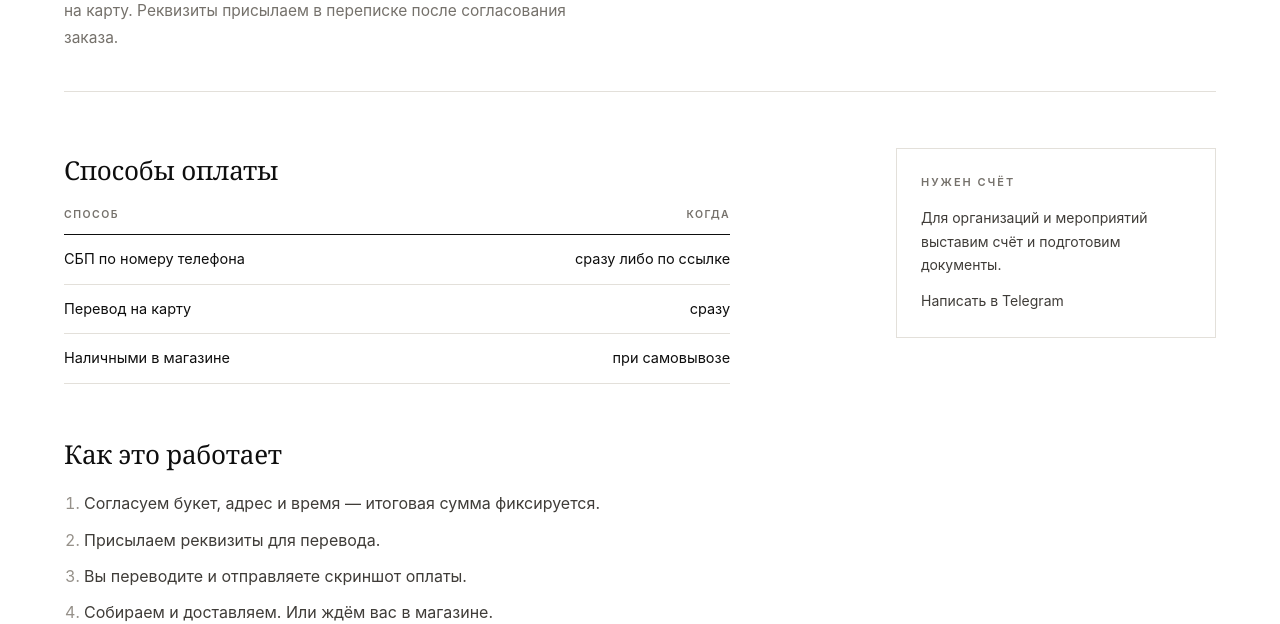
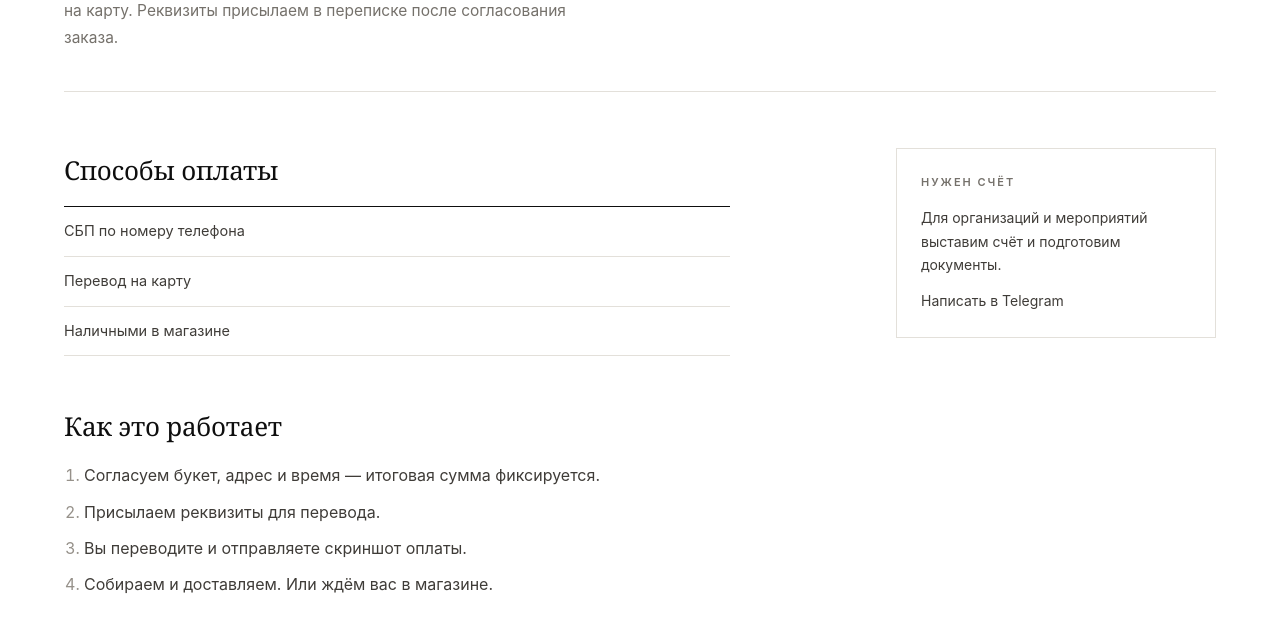
Before and after one commit to jelatinchik78/flowers-draft, a PHP site: page /payment.html in a window 1280 px wide. Shown: the part 262-886 px from the top of the page. Run offline with PHP 8.4, Linux system fonts and the light colour scheme.

Commit message:
Payment: list payment methods without the When column

```diff
--- a/payment.html
+++ b/payment.html
@@ -49,16 +49,11 @@
     <div class="article-grid">
       <div class="article-body">
         <h2>Способы оплаты</h2>
-        <table class="table">
-          <thead>
-            <tr><th>Способ</th><th>Когда</th></tr>
-          </thead>
-          <tbody>
-            <tr><td>СБП по номеру телефона</td><td>сразу либо по ссылке</td></tr>
-            <tr><td>Перевод на карту</td><td>сразу</td></tr>
-            <tr><td>Наличными в магазине</td><td>при самовывозе</td></tr>
-          </tbody>
-        </table>
+        <ul class="pay-methods">
+          <li>СБП по номеру телефона</li>
+          <li>Перевод на карту</li>
+          <li>Наличными в магазине</li>
+        </ul>
 
         <h2>Как это работает</h2>
         <ol>
--- a/style.css
+++ b/style.css
@@ -320,6 +320,13 @@ button{font:inherit;color:inherit;background:none;border:0;cursor:pointer}
 .table td{padding:12px 12px 12px 0;border-bottom:1px solid var(--line);vertical-align:top}
 .table td:last-child,.table th:last-child{text-align:right;padding-right:0;white-space:nowrap;font-variant-numeric:tabular-nums}
 
+.article-body .pay-methods{
+  list-style:none;margin:0 0 24px;padding:0;font-size:14.5px;border-top:1px solid var(--ink)
+}
+.article-body .pay-methods li{
+  padding:12px 0;margin:0;border-bottom:1px solid var(--line);color:#3f3c38
+}
+
 .note{
   border-left:2px solid var(--ink);padding:2px 0 2px 18px;
   margin:26px 0;color:#3f3c38;font-size:14.5px
```
